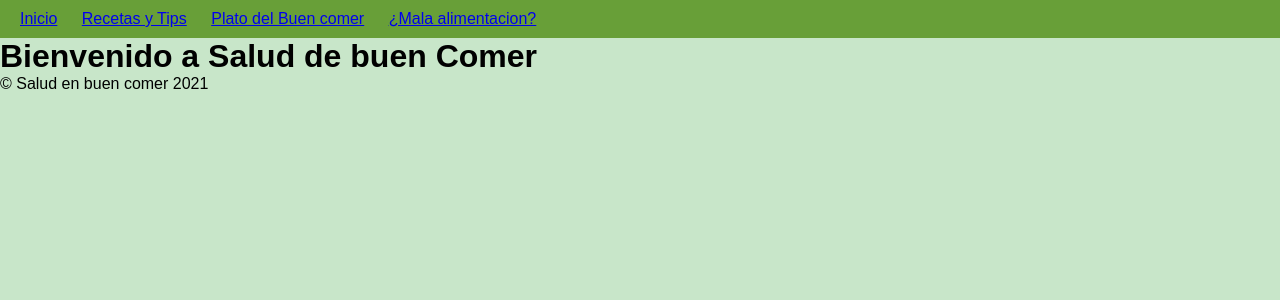
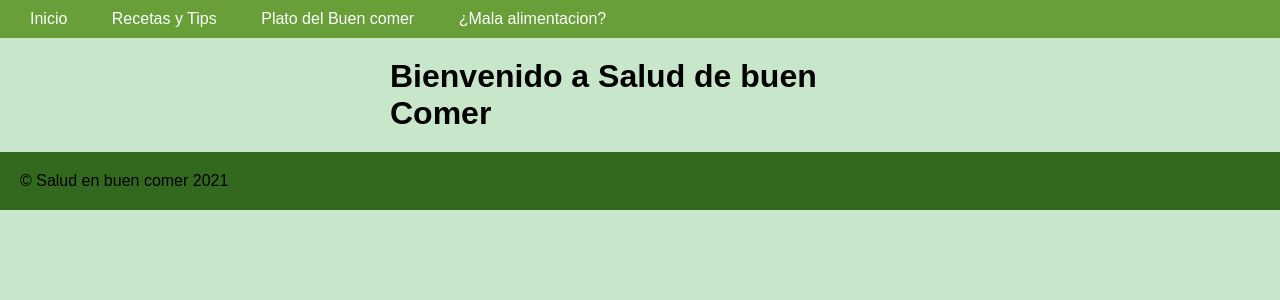
Before and after one commit to EliSlop310/MVC_Prueba, a PHP site: template views/main/index.php in a window 1280 px wide. Shown: the top 300 px of the page. Run offline with PHP 8.4, Linux system fonts and the light colour scheme; the template is opened without the code that fills it, so the values that code supplies are empty.

Commit message:
Create default.css

```diff
--- a/public/css/default.css
+++ b/public/css/default.css
@@ -19,6 +19,27 @@ body{
   padding: 10px;
 }
 
+#header ul li a{
+  color: white;
+  text-decoration: none;
+  padding: 10px;
+}
+
 #footer{
+  background-color: #33691E;
+  padding: 20px;
+}
 
+#main{
+  padding: 20px 0;
+  width: 500px;
+  margin: 0 auto;
 }
+
+.center{
+  text-aline:center;
+}
+
+.error{
+  color: red;
+}
```
